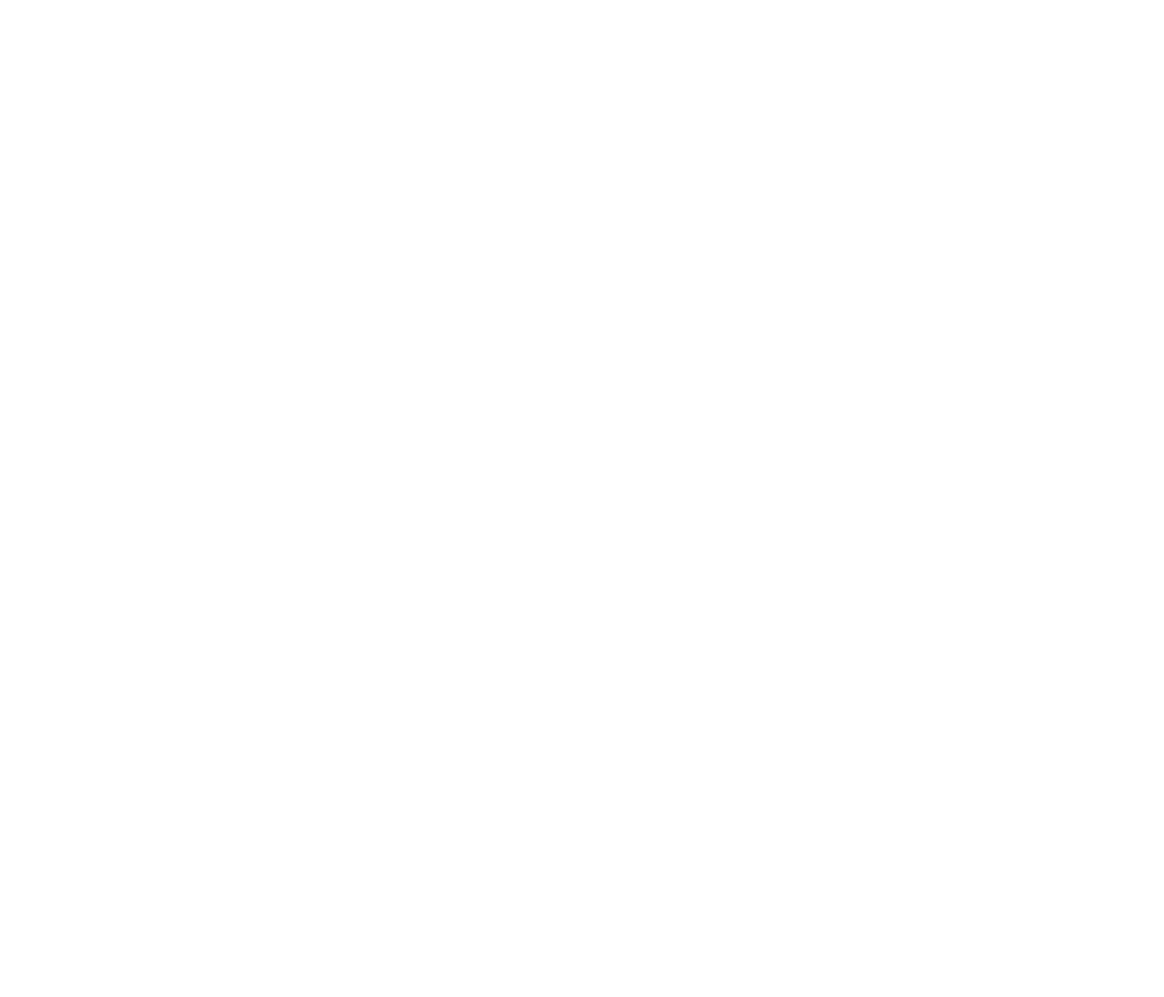
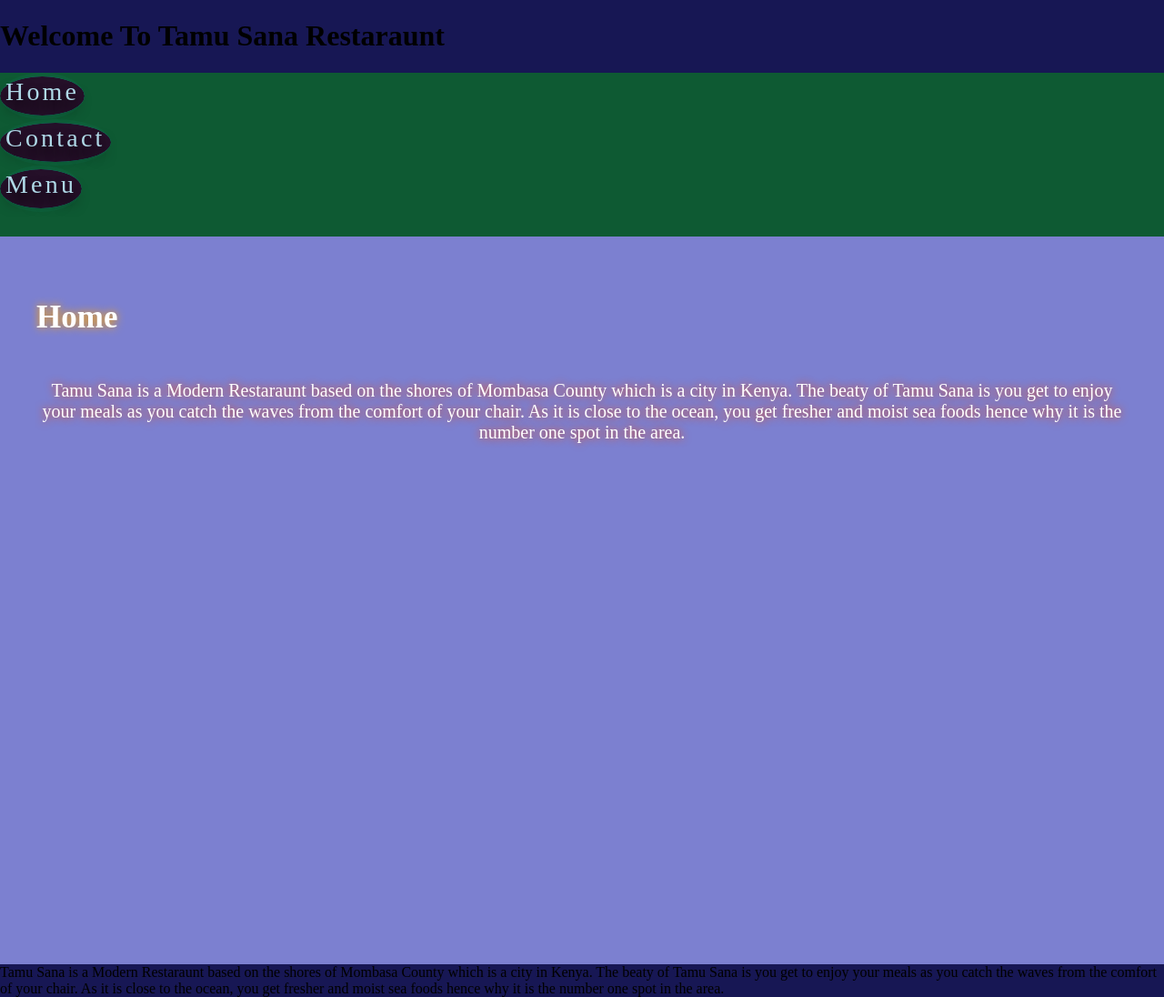
Before and after one commit to grace-mugoiri/Restaurant-Page, a website built with webpack: page dist/index.html in a window 1280 px wide. Shown: the whole page at 91% size. Before the commit the page ends 800 px from the top, so only its background shows below. Built offline with nearby package versions, Linux system fonts and the light colour scheme; files whose address does not match are found by name.

Commit message:
add navbar and page description in html

```diff
--- a/dist/index.html
+++ b/dist/index.html
@@ -5,10 +5,46 @@
 	<meta name="viewport" content="width=device-width, initial-scale=1.0">
 	<meta http-equiv="X-UA-Compatible" content="ie=edge">
 	<title>Restaurant Page</title>
-	<link rel="stylesheet" href="custom.css">
+	<link rel="stylesheet" href="styles/custom.css">
 </head>
 <body>
-	<div id="content"></div>
+	<div id="content">
+		<header>
+			<h1>Welcome To Tamu Sana Restaraunt</h1>
+		</header>
+			<nav id="nav">
+				<button id="home" class="tab">
+					<span>Home</span>
+				</button>
+				<button id="contact" class="tab">
+					<span>Contact</span>
+				</button>
+				<button id="menu" class="tab">
+					<span>Menu</span>
+				</button>
+			</nav>
+
+			<main id="tab-content" class="flex-lay">
+				<section class="section">
+					<h2 class="section-title">Home</h2>
+					<p class="section-description">
+						Tamu Sana is a Modern Restaraunt based on the shores of Mombasa County which is a city in Kenya.
+						The beaty of Tamu Sana is you get to enjoy your meals as you catch the waves from the comfort of
+						your chair.
+						As it is close to the ocean, you get fresher and moist sea foods hence why it is the number one
+						spot in the area.
+					</p>
+				</section>
+			</main>
+
+		<span>
+			Tamu Sana is a Modern Restaraunt based on the shores of Mombasa County which is a city in Kenya.
+			The beaty of Tamu Sana is you get to enjoy your meals as you catch the waves from the comfort of
+			your chair.
+			As it is close to the ocean, you get fresher and moist sea foods hence why it is the number one
+			spot in the area.
+		</span>
+	</div>
 	<script src="main.js"></script>
 </body>
 </html>
--- /dev/null
+++ b/dist/styles/custom.css
@@ -0,0 +1,117 @@
+@font-face{
+	font-family: sw;
+	src: url(../fonts/sw.ttf);
+}
+* {
+	box-sizing: border-box;
+}
+html {
+	font-family: sw;
+}
+body {
+	margin: 0;
+	height: 100vh;
+	background-color: rgb(23, 23, 84);
+	background-repeat: no-repeat;
+	background-attachment: fixed;
+	background-size: 80%;
+}
+#content {
+	min-height: 100%;
+	display: flex;
+	flex-direction: column;
+}
+#header {
+	height: 140px;
+	background-color: rgb(9, 79, 76);
+	color: #fff;
+}
+#header h1 {
+	line-height: 150px;
+	font-size: 50px;
+	letter-spacing: 0.5rem;
+	margin: 0;
+	text-align: center;
+	text-shadow: 0px 0px 36px rgb(19, 90, 25);
+}
+#nav {
+	height: 180px;
+	display: inline-block;
+	grid-template-columns: repeat(3, 1fr);
+	grid-column-gap: 3px;
+	background-color: rgba(14, 98, 48, 0.9);
+}
+.tab {
+	display: block;
+	cursor: pointer;
+	padding-bottom: 10px;
+	border: 0;
+	border-radius: 50%;
+	font-family: inherit;
+	border-top: 4px solid rgba(14, 93, 48, 0.9);
+	border-bottom: 4px solid rgba(14, 93, 48, 0.9);
+	box-shadow: inset 0px 0 7px 30px rgb(37, 16, 41);
+	background-color: rgb(22, 135, 152);
+	transition-duration: 0.5s;
+}
+.tab:hover,
+  .tab:focus {
+	background-color: rgb(18, 93, 164);
+}
+
+.tab:hover span,
+.tab:focus span {
+	color: rgb(5, 121, 139);
+	text-shadow: 0px 0px 12px rgb(19, 90, 25);
+	font-size: 32px;
+}
+
+.tab span {
+	color: rgb(175, 217, 231);
+	font-size: 28px;
+	letter-spacing: 0.2rem;
+	text-shadow: 2px 10px 15px rgb(0, 0, 0);
+	transition: 0.1s;
+}
+#tab-content {
+	padding: 40px;
+	min-height: 800px;
+	color: #fff;
+	background: rgb(124, 128, 208);
+	animation: appear 1s ease-in-out;
+}
+@keyframes appear {
+	0% {
+	  opacity: 0;
+	}
+	100% {
+	  opacity: 1;
+	}
+  }
+
+.flex-lay {
+	display: flex;
+	flex-direction: column;
+	justify-content: flex-start;
+	align-items: center;
+}
+.grid-lay {
+	display: grid;
+	grid-template-columns: repeat(2, 1fr);
+	justify-items: center;
+}
+.section {
+	justify-content: center;
+	display: flex;
+	flex-direction: column;
+	align-content: center;
+}
+.section-title {
+	font-size: 35px;
+	text-shadow: 0 0 10px orange;
+}
+.section-description {
+	font-size: 20px;
+	text-align: center;
+	text-shadow: 0 0 10px orangered;
+}
```
Also changed, not shown: dist/fonts/sw.ttf (added).
